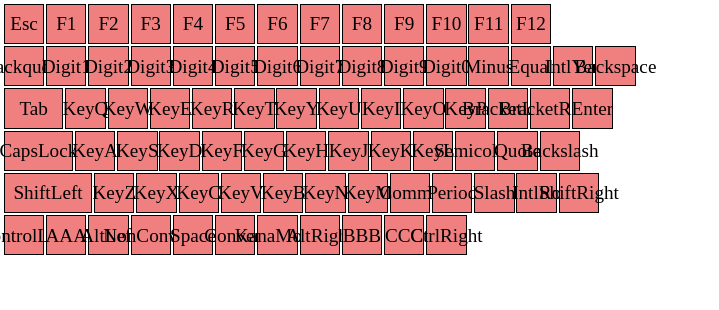
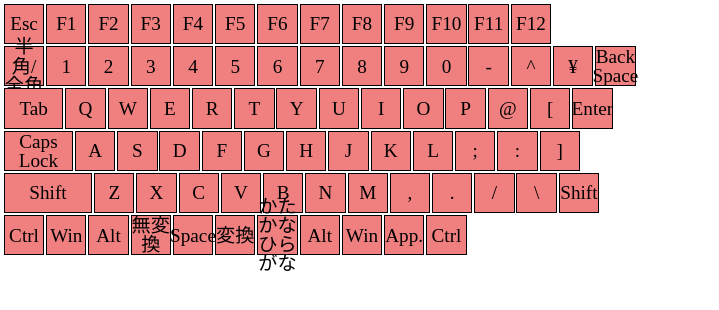
Before and after one commit to ut-code/typing-game, a React (Vite) app: page / in a window 1280 px wide. Shown: the top 310 px of the page, without its empty margins (0-719 px from the left). Built offline with nearby package versions, Linux system fonts and the light colour scheme.

Commit message:
他種類キーボードに対応

```diff
--- a/src/App.css
+++ b/src/App.css
@@ -11,4 +11,5 @@
 
 #keyboard {
   background-color: lightblue;
+  left: 400px;
 }
--- a/src/App.tsx
+++ b/src/App.tsx
@@ -4,6 +4,12 @@ import qwerty from "./qwerty.json";
 import dvorak from "./dvorak.json";
 import jis109 from "./JIS109.json";
 import "./App.css";
+
+const functionalLayout = "qwerty";
+const functionalLayoutType = { qwerty: qwerty, dvorak: dvorak };
+const physicalLayout = "jis109";
+const physicalLayoutType = { jis109: jis109 };
+const magnification = 3;
 
 /**
  * `row` 行の `column` 列までの幅の合計を計算します。
@@ -12,14 +18,16 @@ import "./App.css";
  * @returns `width` と `jis109.eventCode.marginColumn` の合計
  */
 function sumWidth(row: number, column: number) {
-  let sum = jis109.marginColumn;
+  let sum = physicalLayoutType[physicalLayout].marginColumn;
   let j = 0;
   for (const code of eventCode) {
     if (
-      jis109.eventCode[code].row === row &&
-      jis109.eventCode[code].column < column
+      physicalLayoutType[physicalLayout].eventCode[code].row === row &&
+      physicalLayoutType[physicalLayout].eventCode[code].column < column
     ) {
-      sum += jis109.eventCode[code].width + jis109.marginColumn;
+      sum +=
+        physicalLayoutType[physicalLayout].eventCode[code].width +
+        physicalLayoutType[physicalLayout].marginColumn;
       j++;
     }
     if (j >= column) break;
@@ -27,8 +35,18 @@ function sumWidth(row: number, column: number) {
   return sum;
 }
 
+/**
+ * `row` までの高さの合計を計算します。
+ * @param row `row`
+ * @returns `row` までの高さの合計
+ */
 function sumHeight(row: number) {
-  return jis109.marginRow + (jis109.height + jis109.marginRow) * (row - 1);
+  return (
+    physicalLayoutType[physicalLayout].marginRow +
+    (physicalLayoutType[physicalLayout].height +
+      physicalLayoutType[physicalLayout].marginRow) *
+      (row - 1)
+  );
 }
 
 export default function App() {
@@ -41,20 +59,30 @@ export default function App() {
             className="key"
             style={{
               position: "absolute",
-              top: sumHeight(jis109.eventCode[code].row) * 3 + "vw",
+              top:
+                sumHeight(
+                  physicalLayoutType[physicalLayout].eventCode[code].row
+                ) *
+                  magnification +
+                "vw",
               left:
                 sumWidth(
-                  jis109.eventCode[code].row,
-                  jis109.eventCode[code].column
+                  physicalLayoutType[physicalLayout].eventCode[code].row,
+                  physicalLayoutType[physicalLayout].eventCode[code].column
                 ) *
-                  3 +
+                  magnification +
                 "vw",
-              width: jis109.eventCode[code].width * 3 + "vw",
-              height: jis109.height * 3 + "vw",
+              width:
+                physicalLayoutType[physicalLayout].eventCode[code].width *
+                  magnification +
+                "vw",
+              height:
+                physicalLayoutType[physicalLayout].height * magnification +
+                "vw",
             }}
             // ref={dom=>{console.log(dom?.textContent)}}
           >
-            {code}
+            {functionalLayoutType[functionalLayout][code]}
           </div>
         ))}
       </div>
```
